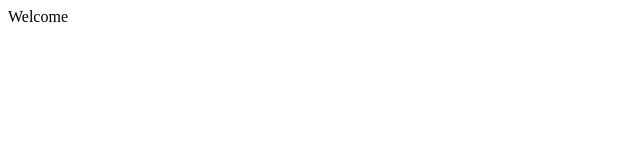
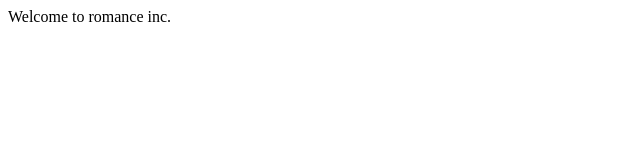
Before and after one commit to armstrongsouljah/trial-repo, a plain HTML site: page index.html in a window 1280 px wide. Shown: the whole page, without its empty margins (0-640 px from the left). Drawn offline with Linux system fonts and the light colour scheme.

Commit message:
Edit index file

```diff
--- a/index.html
+++ b/index.html
@@ -1,3 +1,3 @@
 <html>
-    Welcome
+    Welcome to romance inc.
 </html>
```
